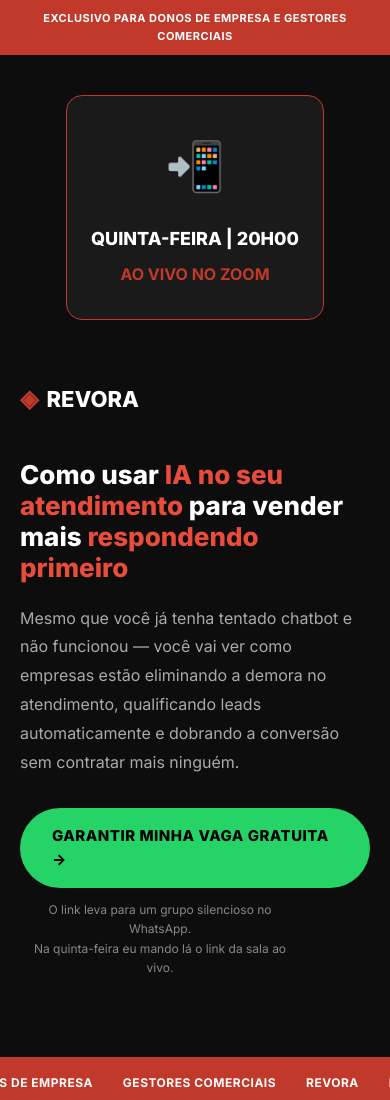
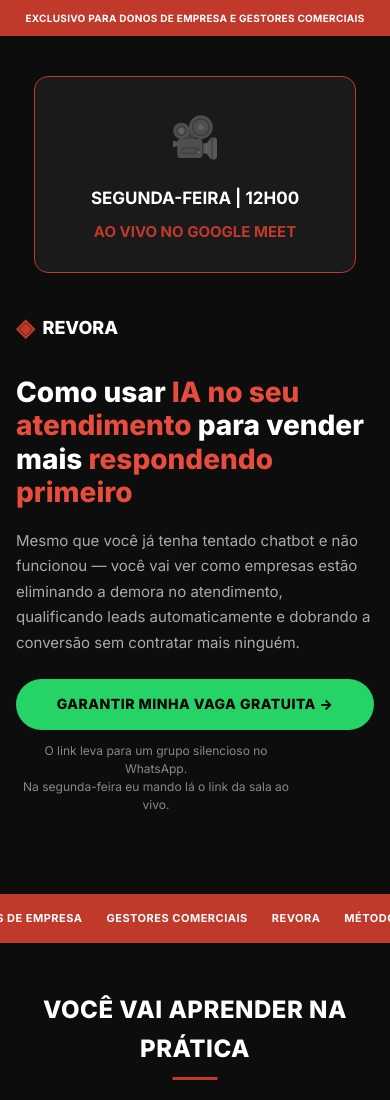
Before and after one commit to therealtrumann/revora-landing, a plain HTML site: page index.html in a window 390 px wide. Shown: the top 1100 px of the page. Drawn offline with Linux system fonts and the light colour scheme.

Commit message:
feat: update to segunda-feira 12h, add whatsapp link, improve mobile design

```diff
--- a/index.html
+++ b/index.html
@@ -279,73 +279,274 @@
             justify-content: center;
         }
 
-        /* RESPONSIVIDADE */
+        /* RESPONSIVIDADE TABLET */
         @media (max-width: 768px) {
             .hero {
                 grid-template-columns: 1fr;
-                gap: 40px;
-                padding: 40px 20px;
+                gap: 50px;
+                padding: 50px 24px;
+            }
+
+            .hero-left {
+                display: flex;
+                flex-direction: column;
+            }
+
+            .logo {
+                margin-bottom: 32px;
+                font-size: 20px;
             }
 
             .hero-headline {
-                font-size: 32px;
+                font-size: 36px;
+                line-height: 1.3;
+                margin-bottom: 24px;
+            }
+
+            .hero-subheadline {
+                font-size: 17px;
+                max-width: 100%;
+                margin-bottom: 28px;
+                line-height: 1.7;
+            }
+
+            .cta-button {
+                font-size: 16px;
+                padding: 16px 32px;
+                width: 100%;
+                text-align: center;
+            }
+
+            .cta-micro {
+                font-size: 13px;
+                margin-top: 14px;
             }
 
             .hero-right {
                 order: -1;
-                margin-bottom: 20px;
+                margin-bottom: 0;
+            }
+
+            .info-card {
+                max-width: 100%;
+                padding: 36px 28px;
+                width: 100%;
+                border-radius: 16px;
+            }
+
+            .info-card-icon {
+                font-size: 44px;
+                margin-bottom: 18px;
+            }
+
+            .info-card-time {
+                font-size: 19px;
+                margin-bottom: 10px;
+            }
+
+            .info-card-label {
+                font-size: 17px;
             }
 
             .cards-container {
                 grid-template-columns: 1fr;
-                gap: 20px;
+                gap: 24px;
+                margin-top: 48px;
+            }
+
+            .card {
+                padding: 28px 20px;
+                border-radius: 14px;
+            }
+
+            .card-icon {
+                width: 56px;
+                height: 56px;
+                font-size: 28px;
+                margin: -32px auto 20px;
+            }
+
+            .card-text {
+                font-size: 16px;
+                line-height: 1.7;
             }
 
             .learning-section {
-                padding: 60px 20px;
+                padding: 60px 24px;
             }
 
             .section-title {
-                font-size: 28px;
+                font-size: 32px;
+                margin-bottom: 18px;
+            }
+
+            .section-title::after {
+                bottom: -14px;
+                width: 50px;
             }
 
             .top-bar {
                 font-size: 11px;
-                padding: 10px 15px;
-            }
-
-            .hero-subheadline {
-                font-size: 16px;
-                max-width: 100%;
-            }
-
-            .info-card {
-                max-width: 100%;
-                padding: 32px 24px;
+                padding: 11px 16px;
             }
 
             .ticker-content {
                 font-size: 12px;
-                gap: 30px;
+                gap: 28px;
+            }
+
+            .cta-section {
+                margin-top: 40px;
             }
         }
 
+        /* RESPONSIVIDADE MOBILE */
         @media (max-width: 480px) {
+            .hero {
+                padding: 40px 16px;
+                gap: 36px;
+            }
+
+            .logo {
+                margin-bottom: 28px;
+                font-size: 18px;
+            }
+
             .hero-headline {
-                font-size: 26px;
+                font-size: 28px;
+                line-height: 1.2;
+                margin-bottom: 18px;
+            }
+
+            .hero-subheadline {
+                font-size: 15px;
+                margin-bottom: 24px;
+                line-height: 1.7;
             }
 
             .cta-button {
+                font-size: 14px;
+                padding: 14px 28px;
+                width: 100%;
+                border-radius: 40px;
+            }
+
+            .cta-button:hover {
+                transform: scale(1.01);
+            }
+
+            .cta-micro {
+                font-size: 12px;
+                margin-top: 12px;
+                line-height: 1.5;
+            }
+
+            .info-card {
+                padding: 28px 20px;
+                border-radius: 14px;
+                max-width: 90%;
+            }
+
+            .info-card-icon {
+                font-size: 40px;
+                margin-bottom: 16px;
+            }
+
+            .info-card-time {
+                font-size: 17px;
+                margin-bottom: 8px;
+                font-weight: 700;
+            }
+
+            .info-card-label {
                 font-size: 15px;
-                padding: 16px 32px;
+            }
+
+            .cards-container {
+                grid-template-columns: 1fr;
+                gap: 18px;
+                margin-top: 40px;
+            }
+
+            .card {
+                padding: 24px 18px;
+                border-radius: 12px;
+            }
+
+            .card-icon {
+                width: 52px;
+                height: 52px;
+                font-size: 26px;
+                margin: -28px auto 16px;
+            }
+
+            .card-text {
+                font-size: 15px;
+                line-height: 1.65;
+            }
+
+            .learning-section {
+                padding: 48px 16px;
             }
 
             .section-title {
                 font-size: 24px;
+                margin-bottom: 16px;
+            }
+
+            .section-title::after {
+                bottom: -12px;
+                width: 45px;
+            }
+
+            .top-bar {
+                font-size: 10px;
+                padding: 10px 12px;
+                letter-spacing: 0.3px;
+            }
+
+            .ticker-content {
+                font-size: 11px;
+                gap: 24px;
+            }
+
+            .cta-section {
+                margin-top: 32px;
+            }
+        }
+
+        /* EXTRA SMALL DEVICES */
+        @media (max-width: 360px) {
+            .hero {
+                padding: 32px 12px;
+                gap: 28px;
+            }
+
+            .hero-headline {
+                font-size: 24px;
+                margin-bottom: 16px;
+            }
+
+            .hero-subheadline {
+                font-size: 14px;
+                margin-bottom: 20px;
+            }
+
+            .info-card {
+                padding: 24px 16px;
+            }
+
+            .cta-button {
+                font-size: 13px;
+                padding: 12px 24px;
             }
 
             .card-text {
-                font-size: 15px;
+                font-size: 14px;
+            }
+
+            .section-title {
+                font-size: 20px;
             }
         }
 
@@ -379,21 +580,21 @@
             </p>
 
             <div>
-                <a href="https://chat.whatsapp.com/SEU_LINK_WHATSAPP" class="cta-button" target="_blank" rel="noopener">
+                <a href="https://chat.whatsapp.com/KvqFmsRvgHO5EaedFKE3Su?mode=gi_t" class="cta-button" target="_blank" rel="noopener">
                     GARANTIR MINHA VAGA GRATUITA →
                 </a>
                 <p class="cta-micro">
                     O link leva para um grupo silencioso no WhatsApp.<br>
-                    Na quinta-feira eu mando lá o link da sala ao vivo.
+                    Na segunda-feira eu mando lá o link da sala ao vivo.
                 </p>
             </div>
         </div>
 
         <div class="hero-right">
             <div class="info-card">
-                <div class="info-card-icon">📲</div>
-                <div class="info-card-time">QUINTA-FEIRA | 20H00</div>
-                <div class="info-card-label">AO VIVO NO ZOOM</div>
+                <div class="info-card-icon">🎥</div>
+                <div class="info-card-time">SEGUNDA-FEIRA | 12H00</div>
+                <div class="info-card-label">AO VIVO NO GOOGLE MEET</div>
             </div>
         </div>
     </section>
@@ -447,7 +648,7 @@
         </div>
 
         <div class="cta-section">
-            <a href="https://chat.whatsapp.com/SEU_LINK_WHATSAPP" class="cta-button" target="_blank" rel="noopener">
+            <a href="https://chat.whatsapp.com/KvqFmsRvgHO5EaedFKE3Su?mode=gi_t" class="cta-button" target="_blank" rel="noopener">
                 GARANTIR MINHA VAGA GRATUITA →
             </a>
         </div>
```
